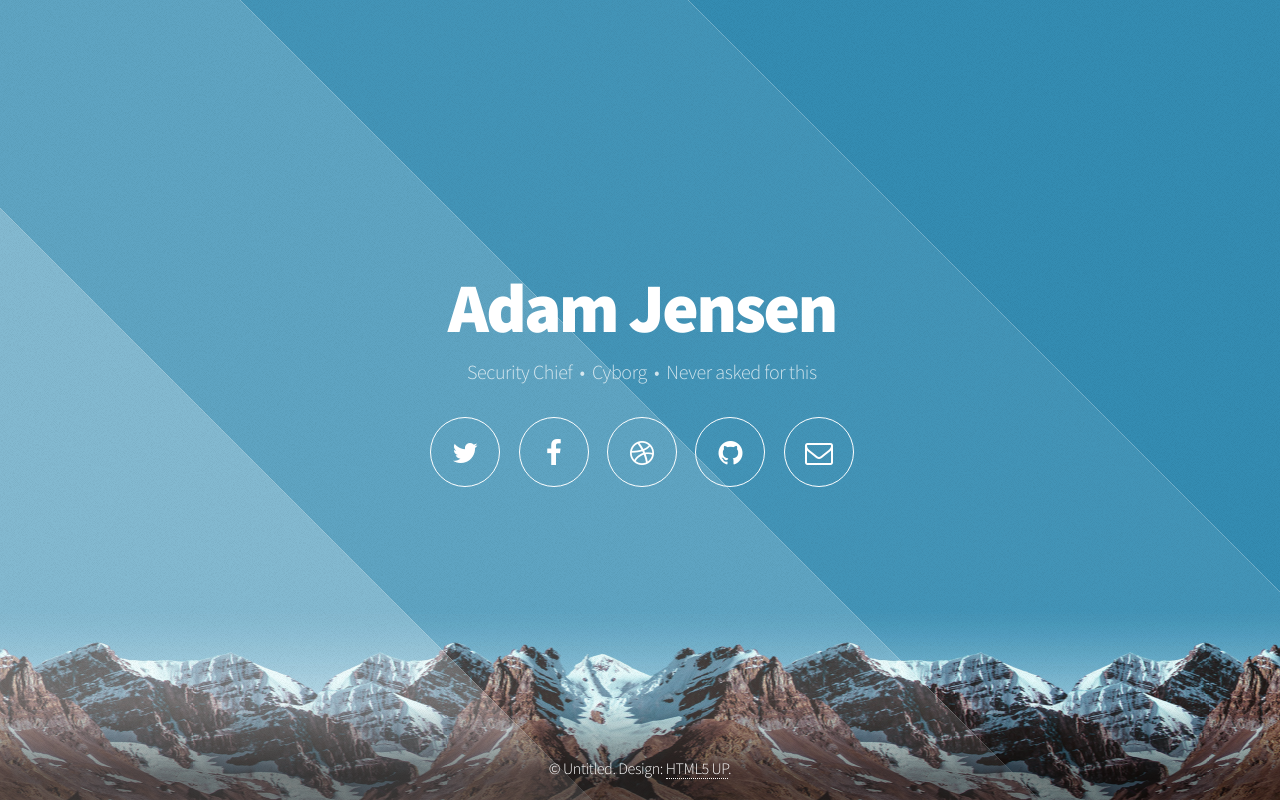
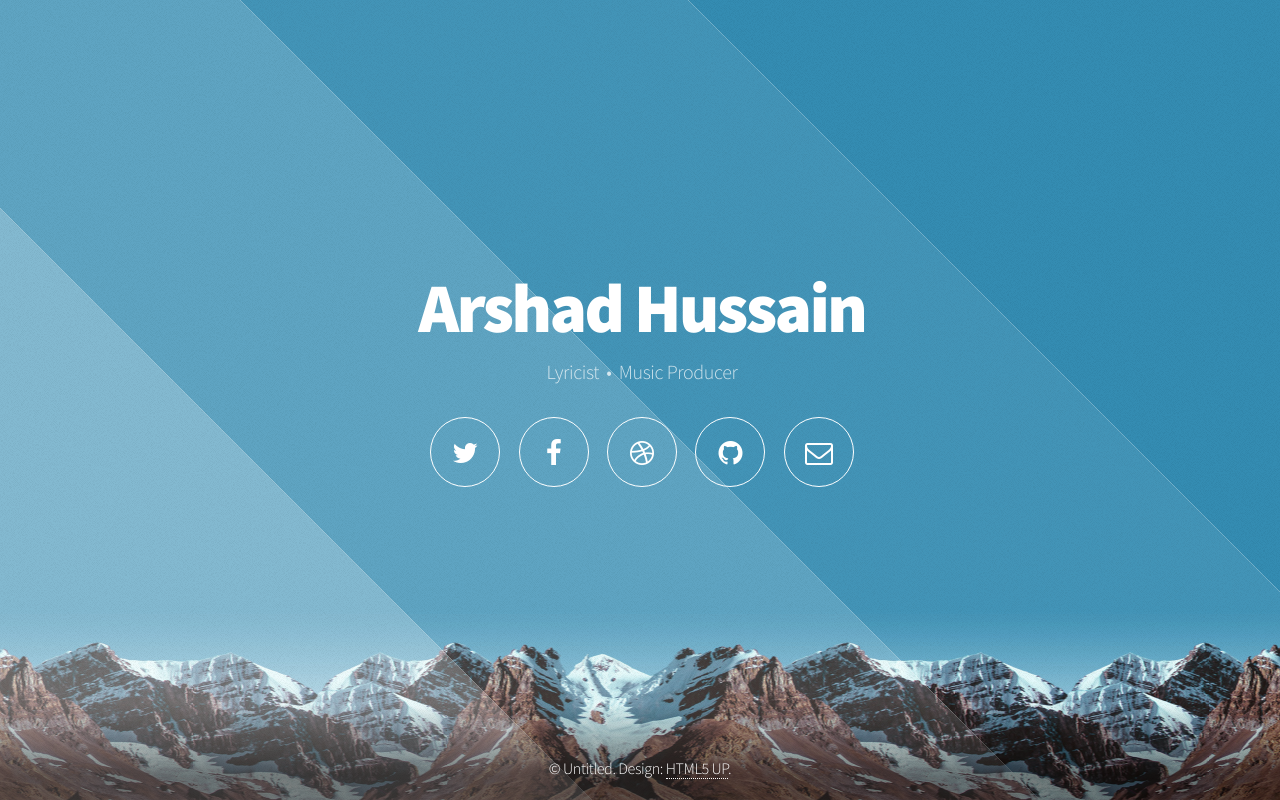
Before and after one commit to arshadhussaintp/arshadhussaintp.github.io, a plain HTML site: page index.html in a window 1280 px wide. Drawn offline with Linux system fonts and the light colour scheme.

Commit message:
Name Update

```diff
--- a/index.html
+++ b/index.html
@@ -30,8 +30,8 @@
 
 				<!-- Header -->
 					<header id="header">
-						<h1>Adam Jensen</h1>
-						<p>Security Chief &nbsp;&bull;&nbsp; Cyborg &nbsp;&bull;&nbsp; Never asked for this</p>
+						<h1>Arshad Hussain</h1>
+						<p>Lyricist &nbsp;&bull;&nbsp; Music Producer</p>
 						<nav>
 							<ul>
 								<li><a href="#" class="icon fa-twitter"><span class="label">Twitter</span></a></li>
```
